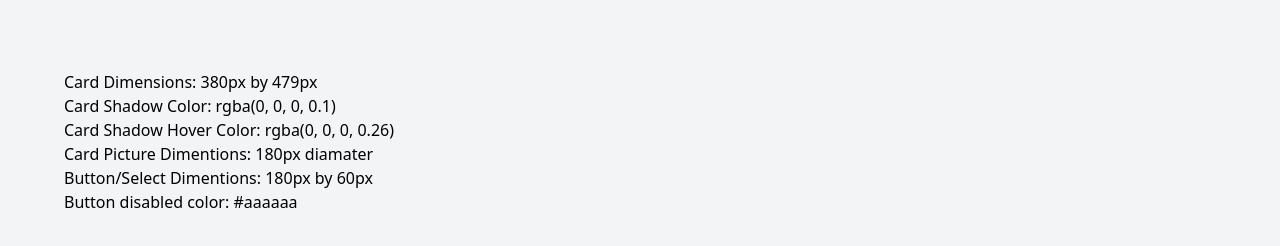
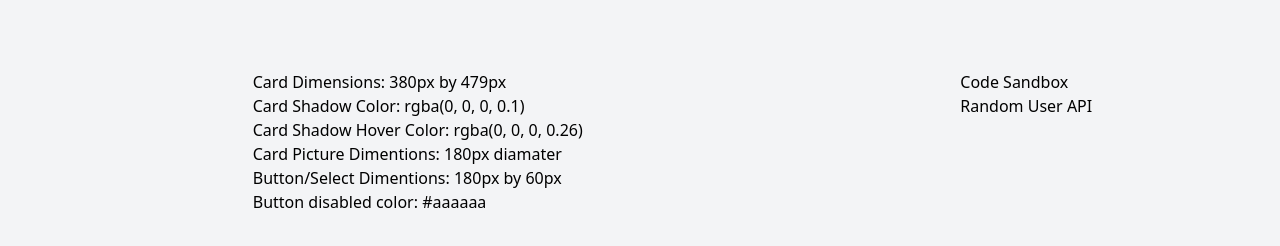
Before and after one commit to verlor/user_directory, a Next.js app: page / in a window 1280 px wide. Shown: the part 178-424 px from the top of the page. Built offline with nearby package versions, Linux system fonts and the light colour scheme; no server answers.

Commit message:
main: 🛠  additional info added 🐙

```diff
--- a/components/Details.tsx
+++ b/components/Details.tsx
@@ -1,12 +1,18 @@
 export const Details = () => {
   return (
-    <div className="flex flex-col justify-between h-[100px]">
+    <article className="flex flex-row justify-around">
+      <section className="flex flex-col">
         <span>Card Dimensions: 380px by 479px</span>
         <span>Card Shadow Color: rgba(0, 0, 0, 0.1)</span>
         <span>Card Shadow Hover Color: rgba(0, 0, 0, 0.26)</span>
         <span>Card Picture Dimentions: 180px diamater</span>
         <span>Button/Select Dimentions: 180px by 60px</span>
         <span>Button disabled color: #aaaaaa</span>
-    </div>
+      </section>
+      <section className="flex flex-col">
+        <a href="https://codesandbox.io/" target="_blank"> Code Sandbox </a>
+        <a href="https://randomuser.me/api/?page=1&results=6" target="_blank"> Random User API </a>
+      </section>
+    </article>
   );
 };
```
Lines whose indentation alone changed are shown as unchanged.
